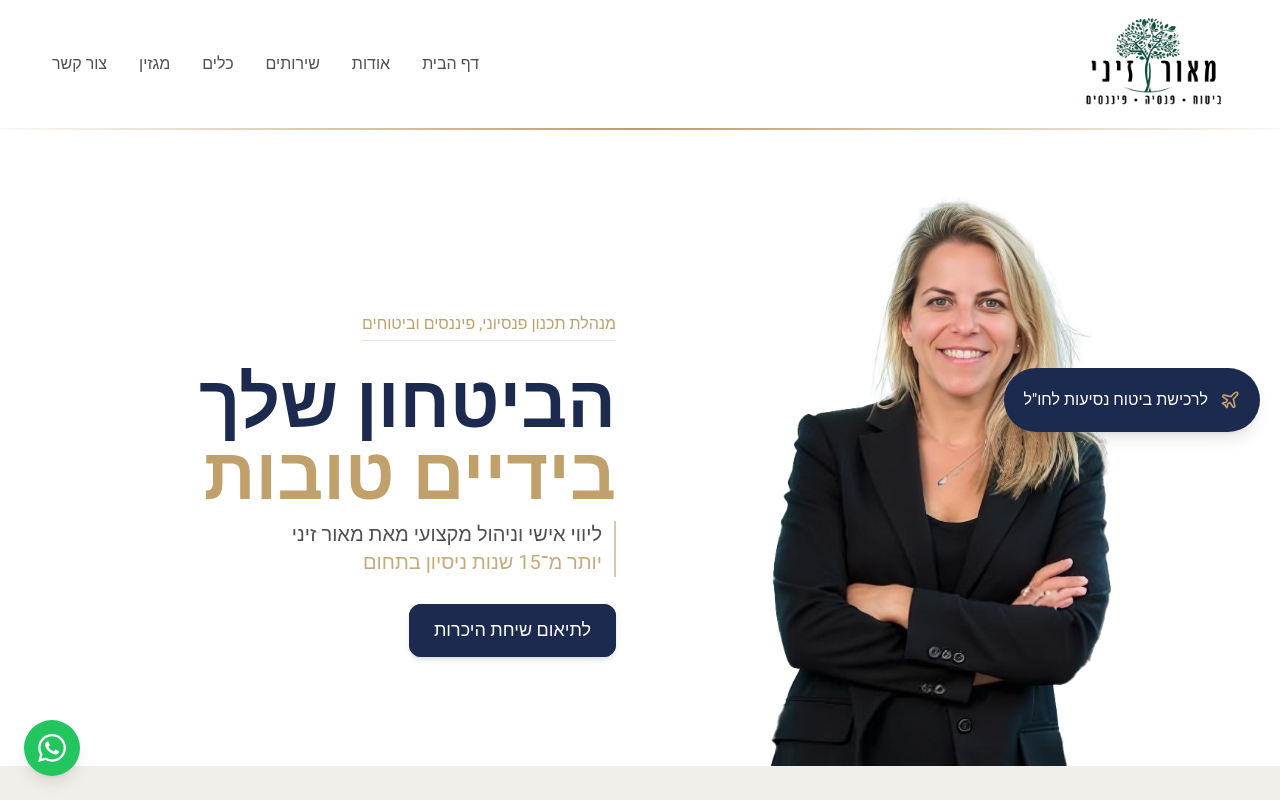
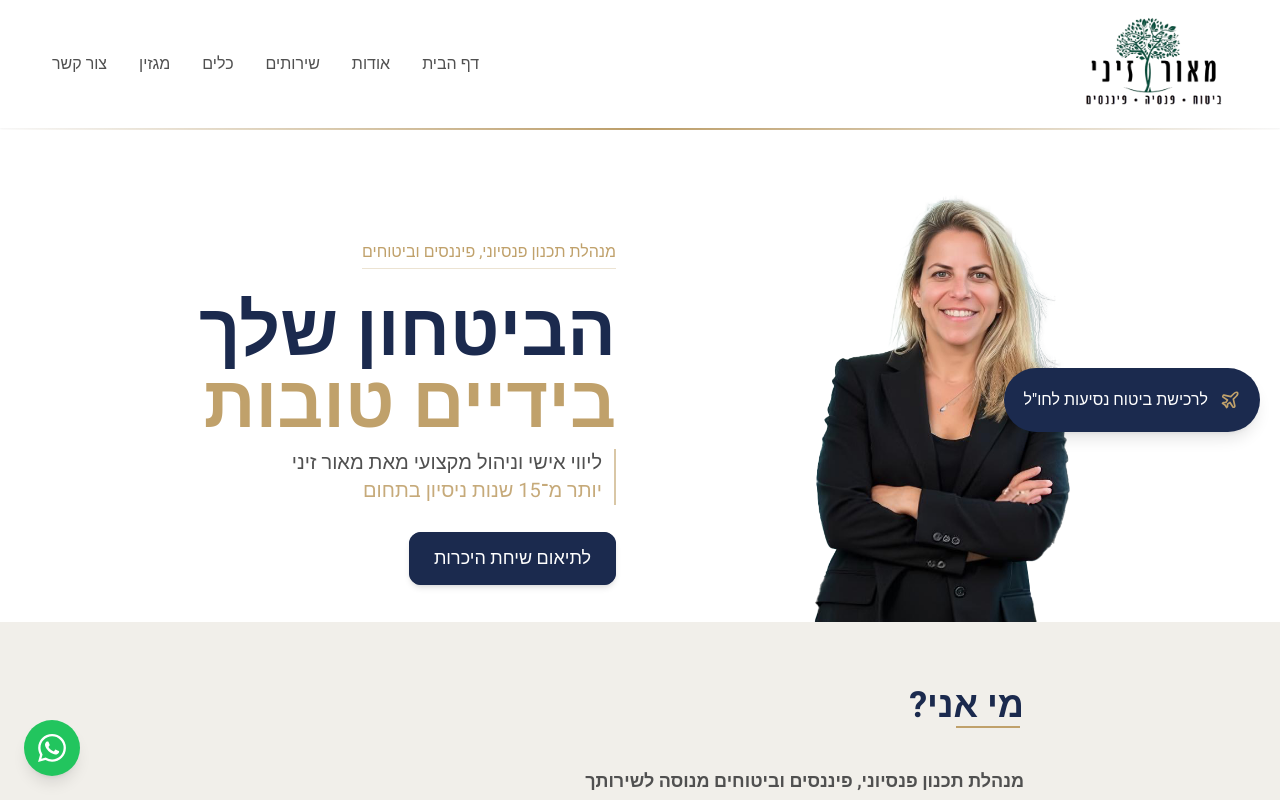
Before and after one commit to Idosegev23/maorZiniWebsite, a Next.js app: page / in a window 1280 px wide. Shown: the top 800 px of the page. Built offline with nearby package versions, Linux system fonts and the light colour scheme.

Commit message:
שינוי תמונות

```diff
--- a/src/components/home/HeroSection.tsx
+++ b/src/components/home/HeroSection.tsx
@@ -15,8 +15,8 @@ const HeroSection = () => {
               <Image
                 src="/maorfull.png"
                 alt="מאור זיני"
-                width={400}
-                height={450}
+                width={300}
+                height={250}
                 className="rounded-2xl h-auto mx-auto object-contain animate-scaleIn"
                 priority
               />
```
